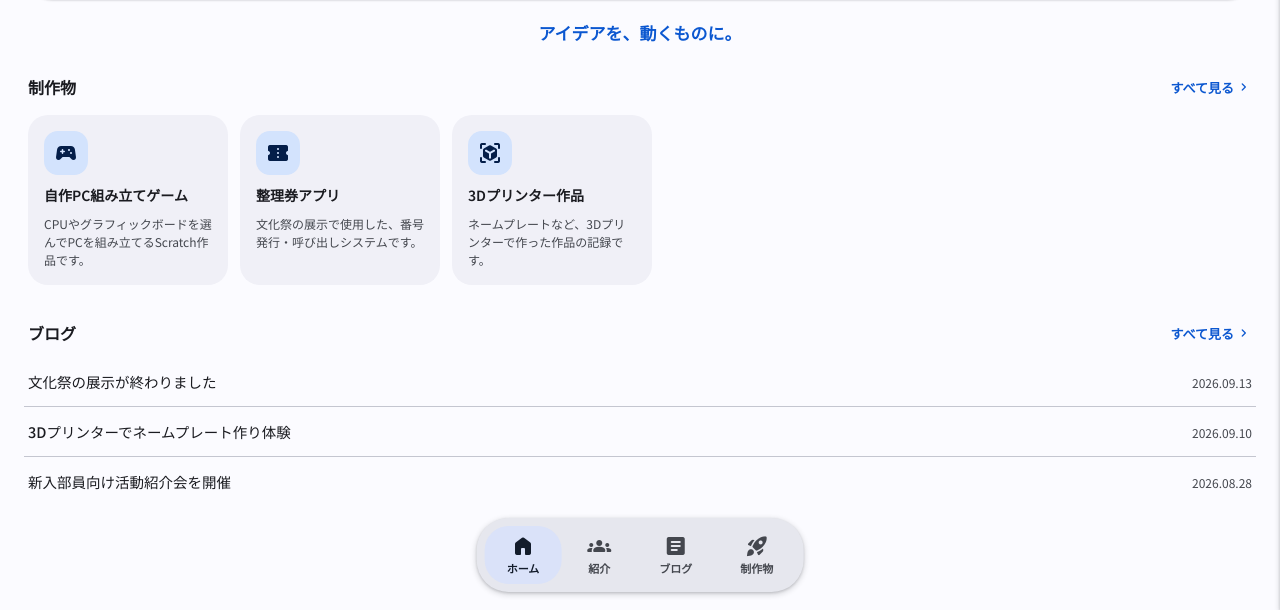
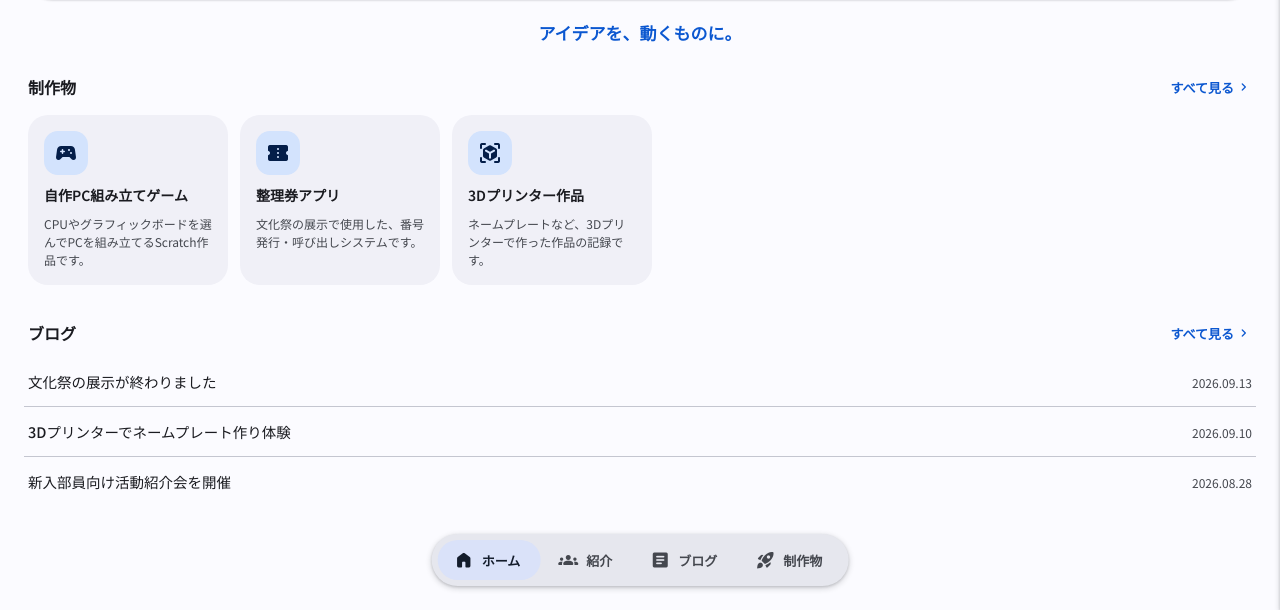
Before and after one commit to xiaomi-ops710/showapcclubhp, a Jekyll site: the page built from index.html, in a window 1280 px wide and 1246 px high. Shown: the part 636-1246 px from the top of the window. Built offline with Jekyll 4.4.1, drawn with Linux system fonts in a browser that asks for light colours.

Commit message:
Add files via upload

```diff
--- a/assets/css/style.css
+++ b/assets/css/style.css
@@ -185,10 +185,11 @@ header.appbar{
 }
 .tab{
   display:flex; flex-direction:column; align-items:center; gap:2px;
-  padding:8px 22px; border-radius:24px; cursor:pointer;
+  padding:8px 18px; border-radius:24px; cursor:pointer;
   color:var(--md-on-surface-variant); background:transparent; border:none; font-family:inherit;
   text-decoration:none; transition:background-color .2s ease, color .2s ease;
 }
+.tab .msr{ font-size:22px; }
 .tab .label{ font-size:11px; font-weight:600; }
 .tab.active{ background:var(--md-secondary-container); color:var(--md-on-secondary-container); }
 
@@ -196,4 +197,13 @@ header.appbar{
   .hero{ padding:24px 24px 0; }
   .slider{ aspect-ratio:16/7; }
   .section, .page-head, .article-body, .article-meta{ padding-left:24px; padding-right:24px; }
+
+  /* PC・タブレット幅: タブバーはアイコン左・ラベル右の横並びに */
+  .tabbar{ bottom:24px; gap:2px; padding:6px; }
+  .tab{
+    flex-direction:row; align-items:center; gap:8px;
+    padding:10px 20px 10px 16px; border-radius:20px;
+  }
+  .tab .msr{ font-size:20px; }
+  .tab .label{ font-size:13px; }
 }
```
